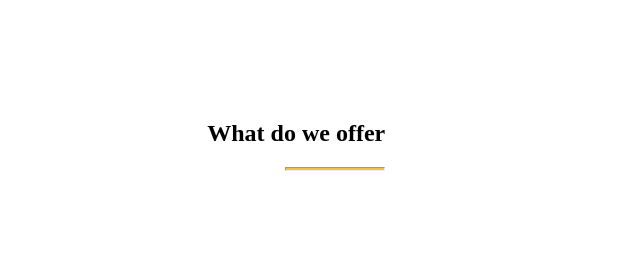
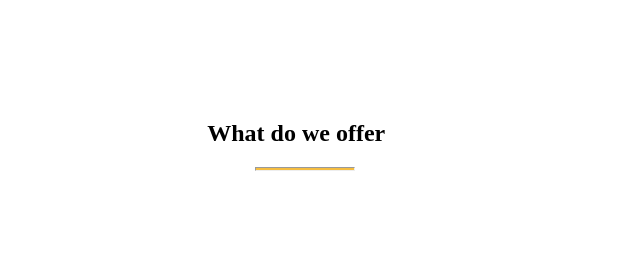
Before and after one commit to Neffect/if-html, a website: page index.html in a window 1280 px wide. Shown: the top 257 px of the page, 388-1028 px from the left. Drawn offline with Linux system fonts and the light colour scheme.

Commit message:
hr rework

```diff
--- a/index.html
+++ b/index.html
@@ -10,7 +10,7 @@
     <div class="container">
       <div class="heads">
         <h2>What do we offer</h2>
-        <hr>
+        <hr />
       </div>
       <div class="offers">
         <div class="sounds">
--- a/styles/style.css
+++ b/styles/style.css
@@ -11,11 +11,12 @@ body {
   width: 90%;
 }
 hr {
+  margin-right: 30px;
   margin-top: 20px;
   width: 100px;
   height: 4px;
   display: inline-block;
-  background-color: #F5BD41;
+  background-color: #f5bd41;
 }
 .heads {
   margin-top: 120px;
```
Lines whose indentation alone changed are shown as unchanged.
